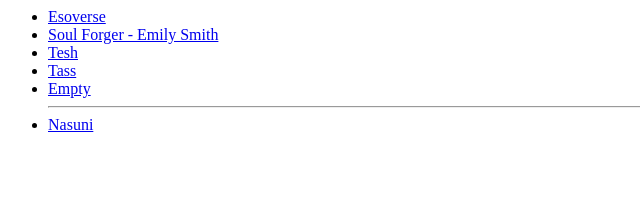
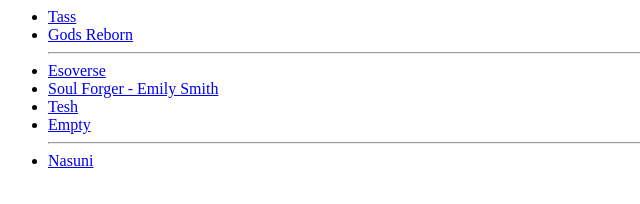
Before and after one commit to nephlm/tw, a plain HTML site: page docs/index.html in a window 1280 px wide. Shown: the whole page, without its empty margins (0-640 px from the left). Drawn offline with Linux system fonts and the light colour scheme.

Commit message:
Update index.html

```diff
--- a/docs/index.html
+++ b/docs/index.html
@@ -1,8 +1,11 @@
 <ul>
+  <li><a href="https://nephlm.github.io/tw/tass.html">Tass</a></li>
+  <li><a href="https://nephlm.github.io/tw/gods-reborn.html">Gods Reborn</a></li>
+  <hr>
+
   <li><a href="https://nephlm.github.io/tw/esoverse.html">Esoverse</a></li>
   <li><a href="https://nephlm.github.io/tw/soulforger.html">Soul Forger - Emily Smith</a></li>
   <li><a href="https://nephlm.github.io/tw/tesh.html">Tesh</a></li>
-  <li><a href="https://nephlm.github.io/tw/tass.html">Tass</a></li>
   <li><a href="https://nephlm.github.io/tw/empty.html">Empty</a></li>
   <hr>
   <li><a href="https://nephlm.github.io/tw/nasuni.html">Nasuni</a></li>
```
